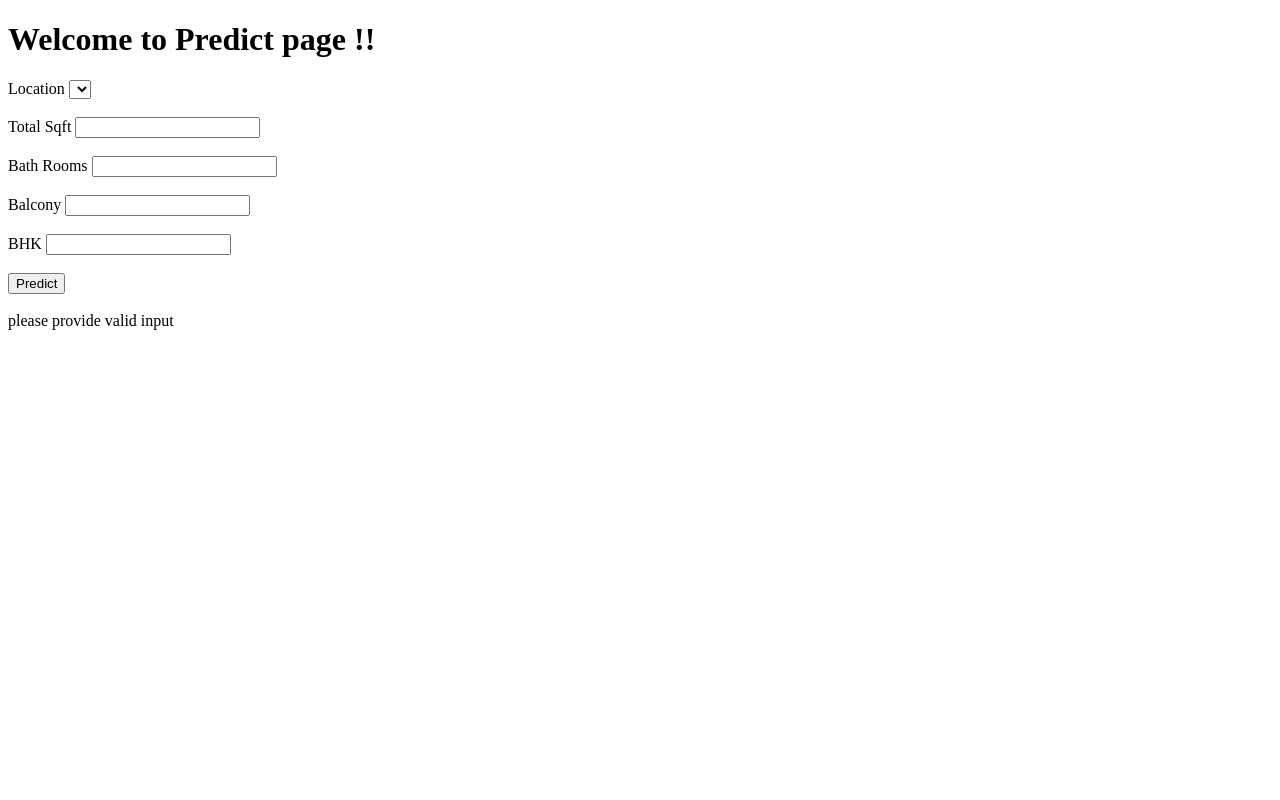
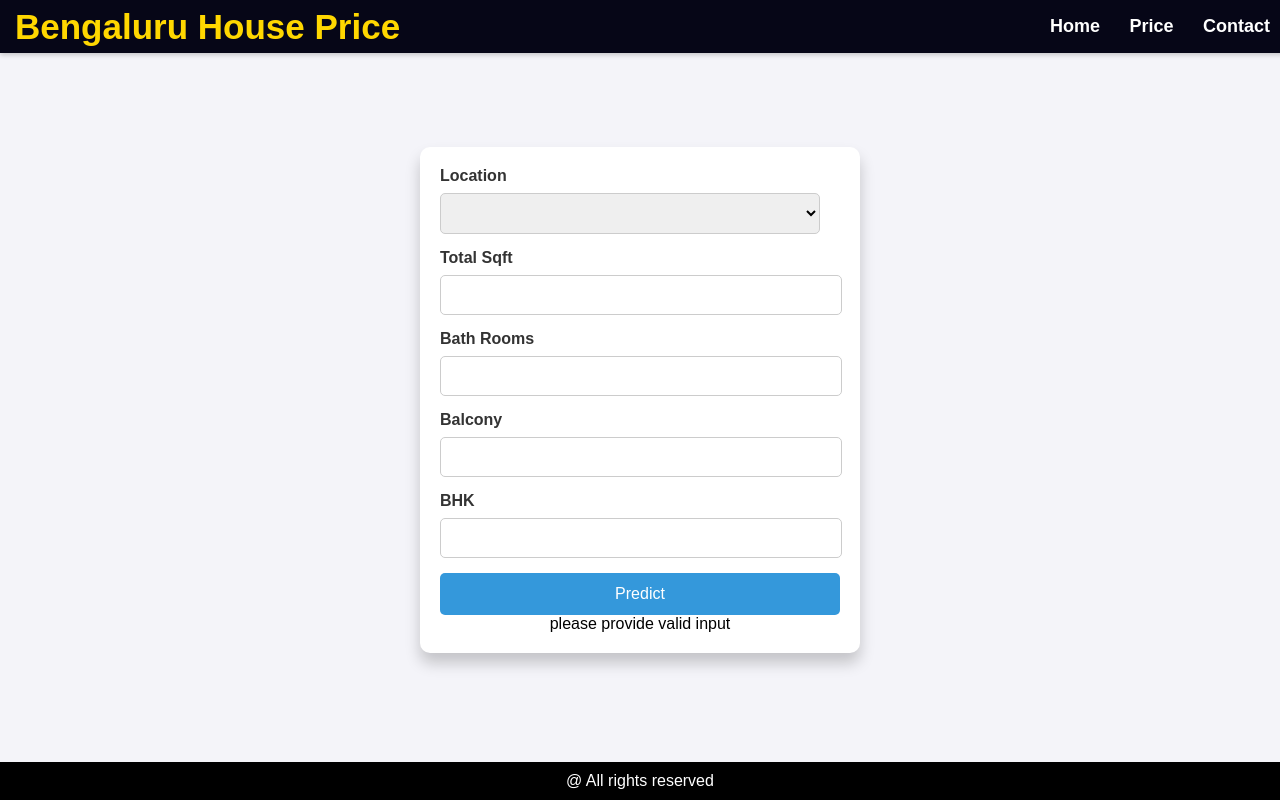
Before and after one commit to Raghu131204/Housing-Model, a Flask app: page /predict in a window 1280 px wide. Run offline with Flask 3, Linux system fonts and the light colour scheme; lists and menus that the app fills with data are empty; parts of the project's set-up code (start-up, migrations or seed data) failed here and were passed over.

Commit message:
Home page v1

```diff
--- a/app.py
+++ b/app.py
@@ -2,7 +2,7 @@ from flask import Flask,url_for,render_template
 from forms import InputForm
 import pandas as pd
 import joblib
-app=Flask(__name__)
+app=Flask(__name__, static_folder='static')
 app.config['SECRET_KEY']="secret_key"
 
 model=joblib.load("model.joblib")
--- a/forms.py
+++ b/forms.py
@@ -1,7 +1,7 @@
 from flask_wtf import FlaskForm
 import pandas as pd
 from wtforms import SelectField,FloatField,IntegerField,SubmitField
-from wtforms.validators import DataRequired
+from wtforms.validators import DataRequired,NumberRange
 
 train=pd.read_csv("Dataset/train_data.csv")
 test=pd.read_csv("Dataset/test_data.csv")
@@ -24,7 +24,7 @@ class InputForm(FlaskForm):
     )
     balcony=IntegerField(
         label="Balcony",
-        validators=[DataRequired()]
+       validators=[NumberRange(min=0, message="Balcony must be 0 or greater")]
     )
     BHK=IntegerField(
         label="BHK",
--- /dev/null
+++ b/requirements.txt
@@ -0,0 +1,6 @@
+Flask==3.1.0
+WTForms==3.2.1
+Flask-WTF==1.2.2
+pandas==2.2.3
+joblib==1.4.2
+scikit-learn
--- /dev/null
+++ b/static/css/style2.css
@@ -0,0 +1,126 @@
+/* General Body Styles */
+*{
+    text-decoration: none;
+}
+body {
+    font-family: Arial, sans-serif;
+    margin: 0;
+    padding: 0;
+    display: flex;
+    flex-direction: column; /* Keeps navbar at the top */
+    justify-content: center;
+    align-items: center;
+    min-height: 100vh;
+    background-color: #f4f4f9; /* Optional background color */
+}
+
+/* Navigation Bar Styles */
+.navbar {
+    width: 100%; /* Full width navbar */
+    background-color:rgb(6, 6, 23);
+    padding-right: 15px;
+    padding-left:15px;
+    position: fixed; /* Fix it at the top */
+    top: 0;
+    left: 0;
+    z-index: 10; /* Ensures it's above other content */
+    box-shadow: 0px 2px 5px rgba(0, 0, 0, 0.2);
+}
+
+.navdiv {
+    display:flex;
+    align-items:center;
+    justify-content: space-between;
+}
+
+.logo a {
+    font-size: 35px;
+    font-weight: 600;
+    color: #FFD700;
+}
+
+li {
+    display: inline-block;
+    list-style: none;
+}
+
+li a {
+    color:white;
+    font-size: 18px;
+    font-weight: bold;
+    margin-right: 25px;
+}
+
+/* Form Styles */
+form {
+    background: white;
+    padding: 20px;
+    border-radius: 10px;
+    box-shadow: 0px 10px 15px rgba(0, 0, 0, 0.2);
+    max-width: 400px;
+    width: 100%;
+    position: relative; /* Ensure it respects body alignment */
+}
+
+/* Center Form within Body */
+body {
+    display: flex;
+    flex-direction: column;
+    justify-content: center;
+    align-items: center;
+    min-height: 100vh; /* Centers form vertically */
+}
+
+/* Footer Styling */
+footer {
+    width: 100%;
+    background-color: black;
+    color: white;
+    text-align: center;
+    padding: 10px 0;
+    position: absolute;
+    bottom: 0;
+}
+
+/* Label and Input Styles */
+label {
+    display: block;
+    margin-bottom: 8px;
+    font-weight: bold;
+    color: #333;
+}
+
+input, select, textarea {
+    width: 95%;
+    padding: 10px;
+    border: 1px solid #ccc;
+    border-radius: 5px;
+    font-size: 16px;
+    margin-bottom: 15px;
+}
+
+input:focus, select:focus, textarea:focus {
+    outline: none;
+    border-color: #3498db;
+    box-shadow: 0px 0px 5px rgba(52, 152, 219, 0.5);
+}
+
+button {
+    width: 100%;
+    padding: 12px;
+    background-color: #3498db;
+    color: white;
+    border: none;
+    border-radius: 5px;
+    font-size: 16px;
+    cursor: pointer;
+    transition: background-color 0.3s ease;
+}
+
+button:hover {
+    background-color: #2980b9;
+}
+.output{
+    text-align: center;
+    font-weight: 300;
+}
--- a/templates/predict.html
+++ b/templates/predict.html
@@ -1,65 +1,86 @@
-{% extends "layout.html" %}
-
-{% block content %}
+<!DOCTYPE html>
+<html lang="en">
+<head>
+    <meta charset="UTF-8">
+    <meta name="viewport" content="width=device-width, initial-scale=1.0">
+    <title>Price</title>
+    <link rel="stylesheet" href="{{url_for('static', filename='css/style2.css')}}">
+</head>
+<body>
+    {% block content %}
+    <nav class="navbar">
+        <div class="navdiv">
+            <div class="logo">
+                <a href="#">Bengaluru House Price</a>
+            </div>
+            <ul>
+              <li><a href="{{url_for('home')}}">Home</a></li>
+              <li><a href="{{url_for('predict')}}">Price</a></li>
+                <li><a href="#">Contact</a></li>
+            </ul>
+        </div>
+    </nav>
     <form action="" method="post">
         {{form.hidden_tag()}}
         <div>
-            {{form.location.label}}
+            <label for="location">{{form.location.label}}</label>
             {{form.location}}
             {% if form.location.errors %}
                 {% for error in form.location.errors %}
-                    <div>{{error}}</div>
+                    <div class="error">{{error}}</div>
                 {% endfor %}
             {% endif %}
         </div>
-        <br>
+
         <div>
-            {{form.total_sqft.label}}
+            <label for="total_sqft">{{form.total_sqft.label}}</label>
             {{form.total_sqft}}
-            {% if form. total_sqft.errors %}
+            {% if form.total_sqft.errors %}
                 {% for error in form.total_sqft.errors %}
-                    <div>{{error}}</div>
+                    <div class="error">{{error}}</div>
                 {% endfor %}
             {% endif %}
         </div>
-        <br>
+
         <div>
-            {{form.bath.label}}
+            <label for="bath">{{form.bath.label}}</label>
             {{form.bath}}
             {% if form.bath.errors %}
                 {% for error in form.bath.errors %}
-                    <div>{{error}}</div>
+                    <div class="error">{{error}}</div>
                 {% endfor %}
             {% endif %}
         </div>
-        <br>
+
         <div>
-            {{form.balcony.label}}
+            <label for="balcony">{{form.balcony.label}}</label>
             {{form.balcony}}
             {% if form.balcony.errors %}
                 {% for error in form.balcony.errors %}
-                    <div>{{error}}</div>
+                    <div class="error">{{error}}</div>
                 {% endfor %}
             {% endif %}
         </div>
-        <br>
+
         <div>
-            {{form.BHK.label}}
+            <label for="BHK">{{form.BHK.label}}</label>
             {{form.BHK}}
             {% if form.BHK.errors %}
                 {% for error in form.BHK.errors %}
-                    <div>{{error}}</div>
+                    <div class="error">{{error}}</div>
                 {% endfor %}
             {% endif %}
         </div>
-        <br>
-        <div>
-            {{form.submit()}}
-        </div>
-        <br>
-        <div>
+
+        <button type="submit">{{form.submit.label.text}}</button>
+
+        <div class="output">
             {{output}}
         </div>
-        <br>
     </form>
-{% endblock %}
+    <footer>
+        @ All rights reserved
+    </footer>
+    {% endblock %}
+</body>
+</html>
```
Also changed, not shown: static/css/style1.css (added, +51 -0 lines), templates/home.html (+28 -8 lines), static/image/bengaluru.jpg (added), 1 other file.
